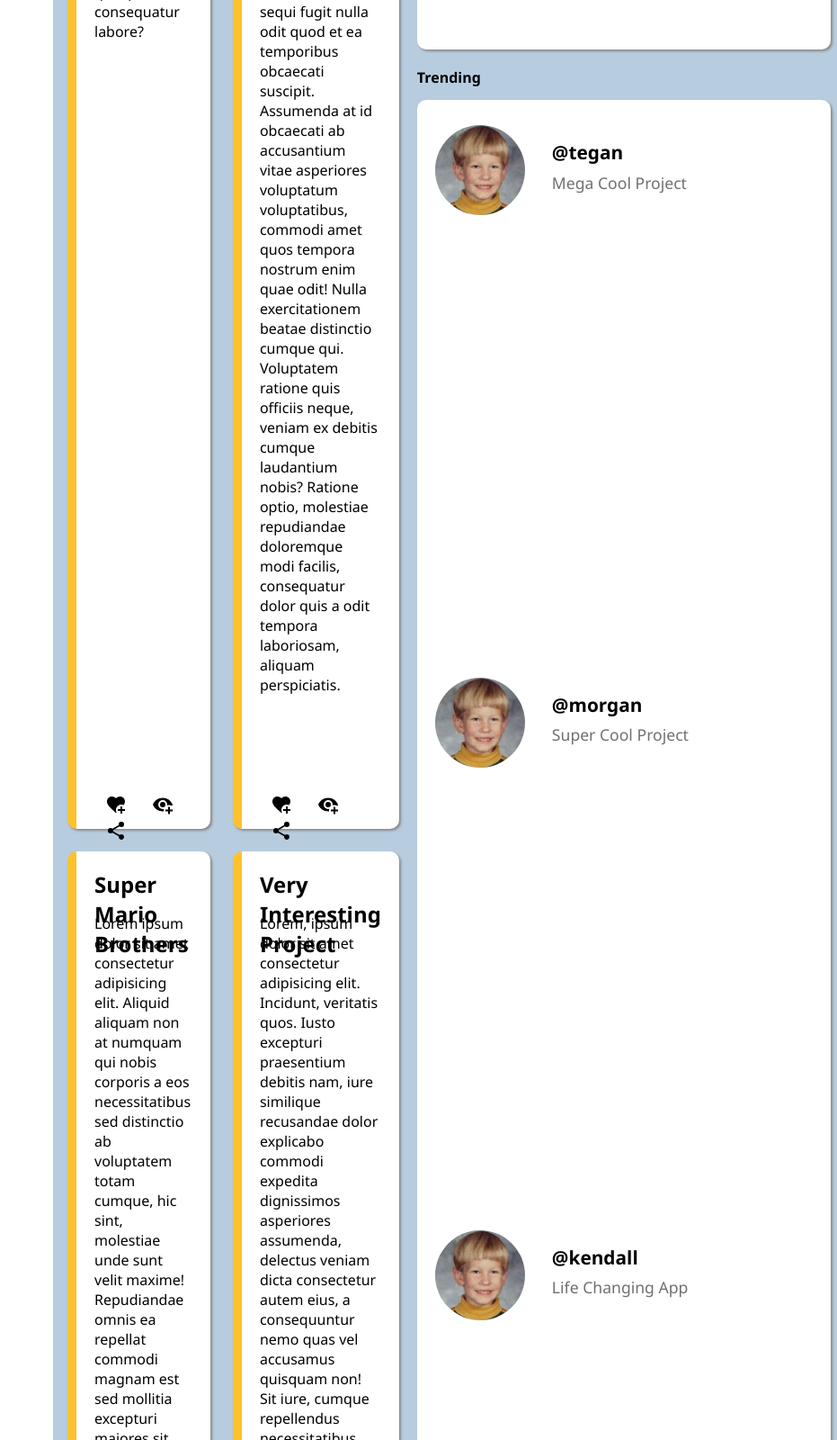
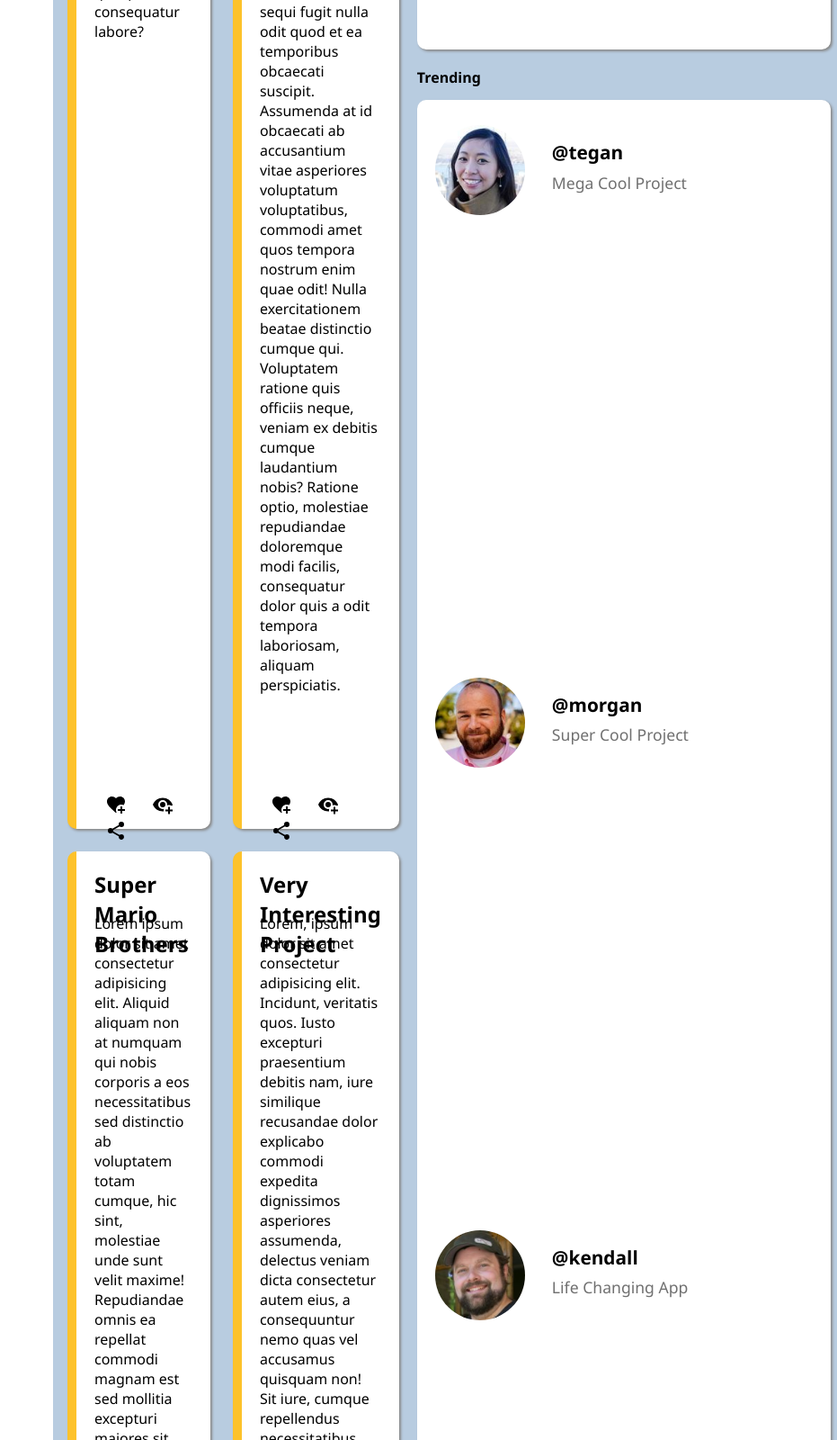
Before and after one commit to cbogs-upenn/odin-admindash, a plain HTML site: page index.html in a window 1280 px wide. Shown: the part 2760-4360 px from the top of the page at 90% size, without its empty margins (349-1280 px from the left). Drawn offline with Linux system fonts and the light colour scheme.

Commit message:
Added user icons

```diff
--- a/index.html
+++ b/index.html
@@ -114,13 +114,13 @@
                 </div>
                 <div class="section-title">Trending</div>
                 <div class="trending">
-                    <div class="trend-icon"><img class="icon icon-crop" src="./icons/cbogs.jpg"></div>
+                    <div class="trend-icon"><img class="icon icon-crop" src="./icons/tegan.jpg"></div>
                     <div class="trend-project"><h1>@tegan</h1><p>Mega Cool Project</p></div>
-                    <div class="trend-icon"><img class="icon icon-crop" src="./icons/cbogs.jpg"></div>
+                    <div class="trend-icon"><img class="icon icon-crop" src="./icons/morgan.jpg"></div>
                     <div class="trend-project"><h1>@morgan</h1><p>Super Cool Project</p></div>
-                    <div class="trend-icon"><img class="icon icon-crop" src="./icons/cbogs.jpg"></div>
+                    <div class="trend-icon"><img class="icon icon-crop" src="./icons/kendall.jpg"></div>
                     <div class="trend-project"><h1>@kendall</h1><p>Life Changing App</p></div>
-                    <div class="trend-icon"><img class="icon icon-crop" src="./icons/cbogs.jpg"></div>
+                    <div class="trend-icon"><img class="icon icon-crop" src="./icons/alex.jpg"></div>
                     <div class="trend-project"><h1>@alex</h1><p>Random Generator</p></div>
 <!--
                     <div class="trend"><span class="trend-info"><h1>@tegan</h1><p>Mega Cool Project</p></span></div>
```
Also changed, not shown: icons/alex.jpg (added), icons/kendall.jpg (added), icons/morgan.jpg (added), icons/tegan.jpg (added).
